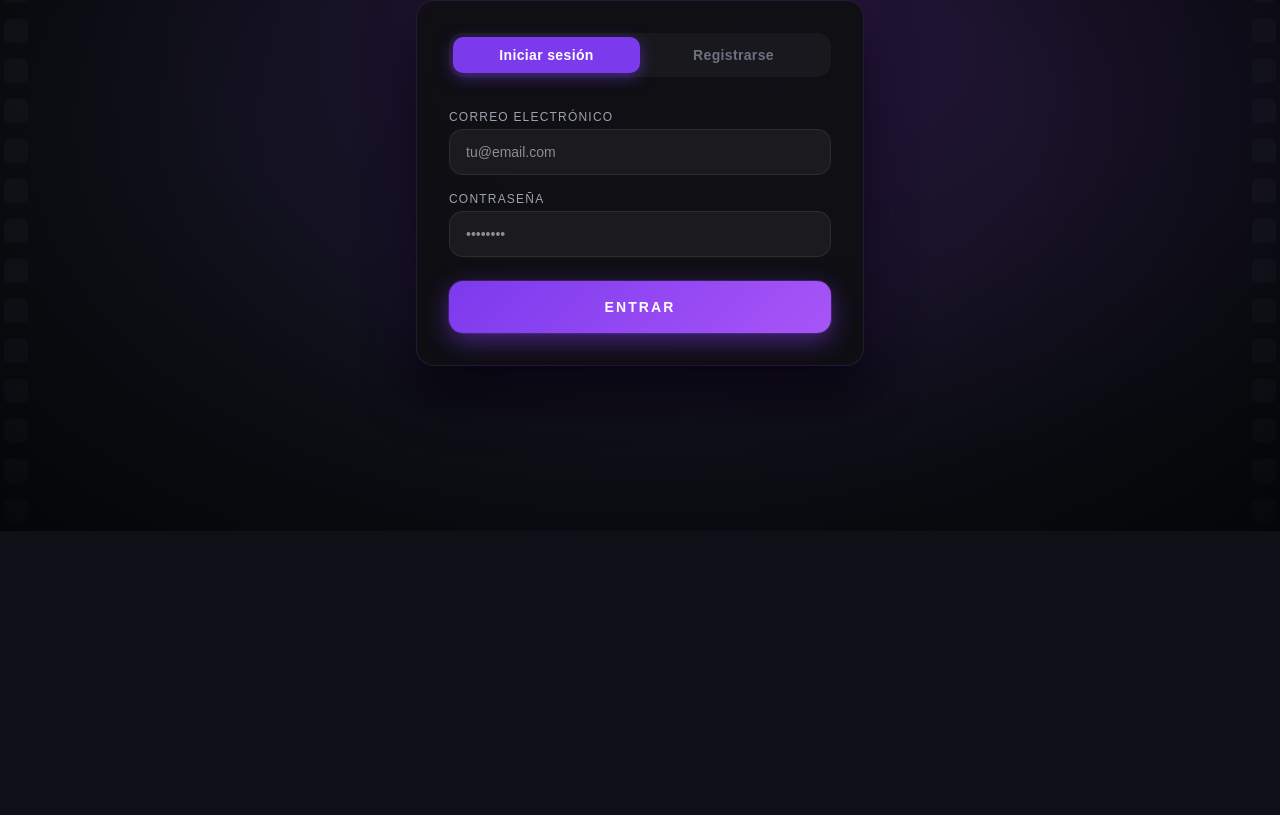
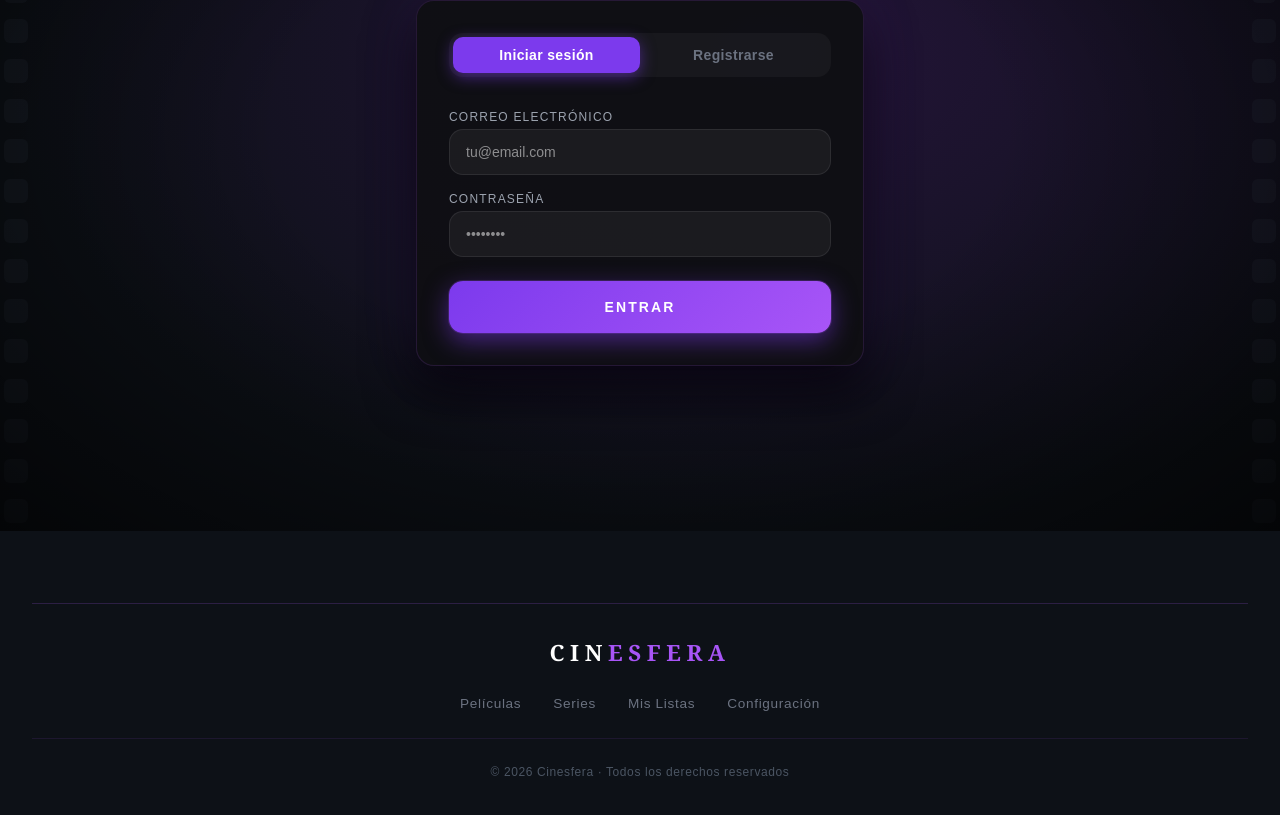
Before and after one commit to AlansitoFdez/Cinesfera, a React (Vite) app in the folder frontend/: page /login in a window 1280 px wide. Shown: the part 269-1084 px from the top of the page. Before the commit the page ends 800 px from the top, so only its background shows below. Built offline with nearby package versions, Linux system fonts and the light colour scheme; no server answers.

Commit message:
Footer Finalizado

```diff
--- /dev/null
+++ b/frontend/src/components/layout/Footer.jsx
@@ -0,0 +1,83 @@
+import { Separator } from "@/components/ui/separator"
+import { useNavigate } from "react-router-dom"
+
+export default function Footer() {
+    const navigate = useNavigate()
+
+    return (
+        // Contenedor principal del footer
+        // py-10 → padding vertical para que respire
+        // px-8 → padding horizontal
+        // mt-8 → separación respecto al último carrusel
+        <footer
+            className="py-10 px-8 mt-8" // ligeramente más oscuro que el body (#0d1117)
+        >
+            {/* Separador superior con color púrpura sutil
+                El Separator de Shadcn es simplemente un <hr> estilizado
+                Le sobreescribimos el color con className */}
+            <Separator
+                className="mb-8"
+                style={{ background: "rgba(168,85,247,0.2)" }}
+            />
+
+            {/* Logo centrado — mismo patrón que el navbar */}
+            <div className="flex justify-center mb-6">
+                <span
+                    onClick={() => navigate("/home")}
+                    className="cursor-pointer"
+                    style={{
+                        fontFamily: "'Georgia', serif",
+                        fontWeight: 900,
+                        fontSize: "1.4rem",
+                        letterSpacing: "0.25em",
+                        textTransform: "uppercase",
+                        color: "white"
+                    }}
+                >
+                    Cin<span style={{ color: "#a855f7" }}>esfera</span>
+                </span>
+            </div>
+
+            {/* Links de navegación centrados
+                flex justify-center → los centra horizontalmente
+                gap-8 → espacio entre cada link */}
+            <div className="flex justify-center gap-8 mb-6 flex-wrap">
+                {[
+                    { label: "Películas", ruta: "/movies" },
+                    { label: "Series", ruta: "/series" },
+                    { label: "Mis Listas", ruta: "/list" },
+                    { label: "Configuración", ruta: "/settings" },
+                ].map((link) => (
+                    // Usamos .map() para no repetir el mismo JSX por cada link
+                    // transition-colors duration-200 → transición suave en el hover
+                    <span
+                        key={link.label}
+                        onClick={() => navigate(link.ruta)}
+                        className="cursor-pointer transition-colors duration-200"
+                        style={{ color: "#6b7280", fontSize: "0.85rem", letterSpacing: "0.05em" }}
+                        onMouseEnter={(e) => e.currentTarget.style.color = "white"}
+                        onMouseLeave={(e) => e.currentTarget.style.color = "#6b7280"}
+                    >
+                        {link.label}
+                    </span>
+                ))}
+            </div>
+
+            {/* Separador inferior */}
+            <Separator
+                className="mb-6"
+                style={{ background: "rgba(168,85,247,0.1)" }}
+            />
+
+            {/* Copyright — centrado y en gris oscuro */}
+            <p
+                className="text-center"
+                style={{ color: "#4b5563", fontSize: "0.75rem", letterSpacing: "0.05em" }}
+            >
+                © {new Date().getFullYear()} Cinesfera · Todos los derechos reservados
+            </p>
+            {/* new Date().getFullYear() → obtiene el año actual automáticamente
+                Así no tienes que acordarte de cambiarlo cada año */}
+        </footer>
+    )
+}
--- a/frontend/src/components/layout/RootLayout.jsx
+++ b/frontend/src/components/layout/RootLayout.jsx
@@ -3,6 +3,7 @@ import NavbarUser from "./NavbarUser";
 import NavbarAdmin from "./NavbarAdmin";
 import { useAuth } from "../../hooks/UseAuth";
 import { useDevMode } from "../../hooks/UseDevMode";
+import Footer from "./Footer";
 
 export default function RootLayout() {
   const { user } = useAuth();
@@ -24,6 +25,7 @@ export default function RootLayout() {
 
       {/* El contenido empieza desde top: 0, el navbar flota encima */}
       <Outlet />
+      <Footer />
     </div>
   );
 }
--- /dev/null
+++ b/frontend/src/components/ui/separator.jsx
@@ -0,0 +1,25 @@
+import * as React from "react"
+import { Separator as SeparatorPrimitive } from "radix-ui"
+
+import { cn } from "@/lib/utils"
+
+function Separator({
+  className,
+  orientation = "horizontal",
+  decorative = true,
+  ...props
+}) {
+  return (
+    <SeparatorPrimitive.Root
+      data-slot="separator"
+      decorative={decorative}
+      orientation={orientation}
+      className={cn(
+        "shrink-0 bg-border data-horizontal:h-px data-horizontal:w-full data-vertical:w-px data-vertical:self-stretch",
+        className
+      )}
+      {...props} />
+  );
+}
+
+export { Separator }
```
